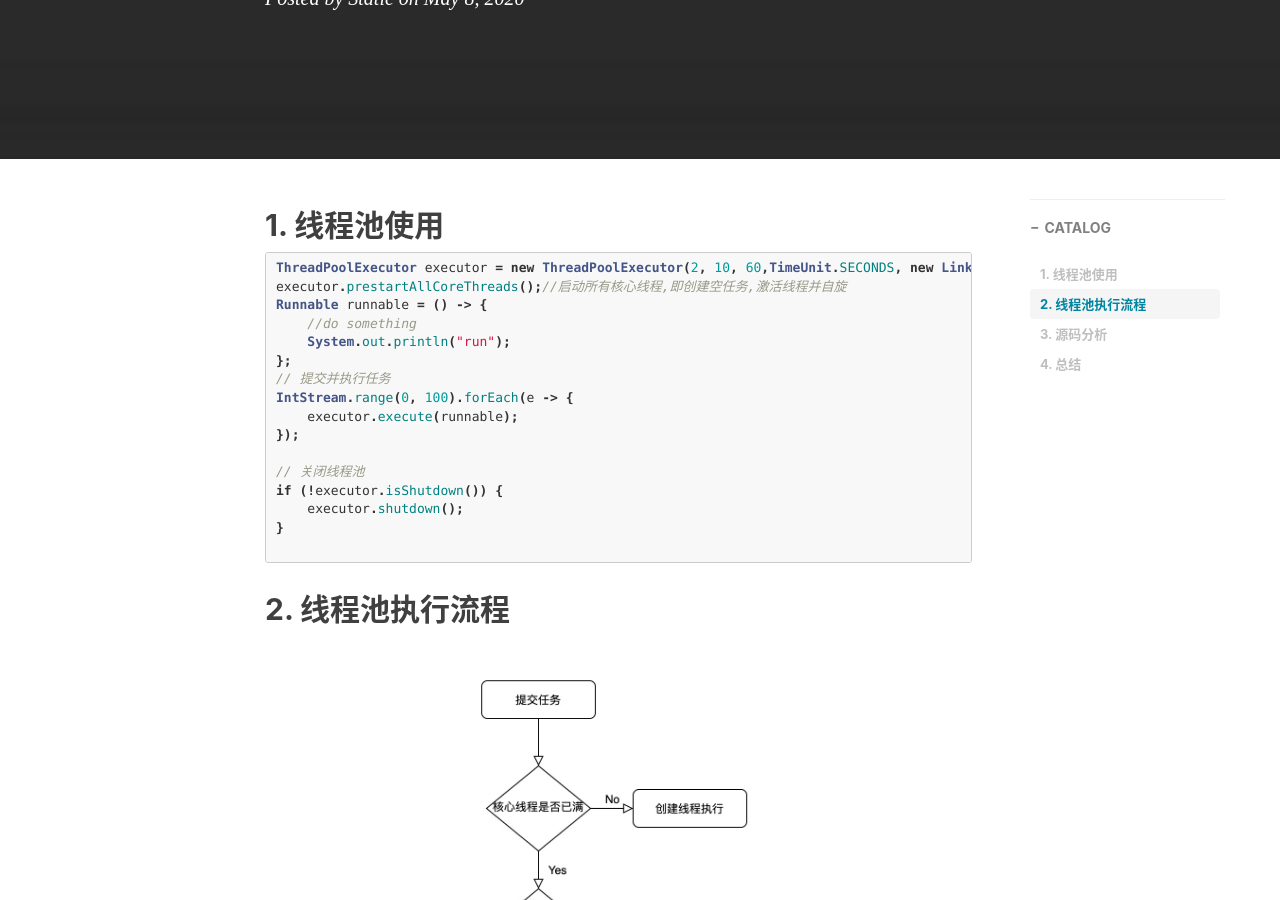
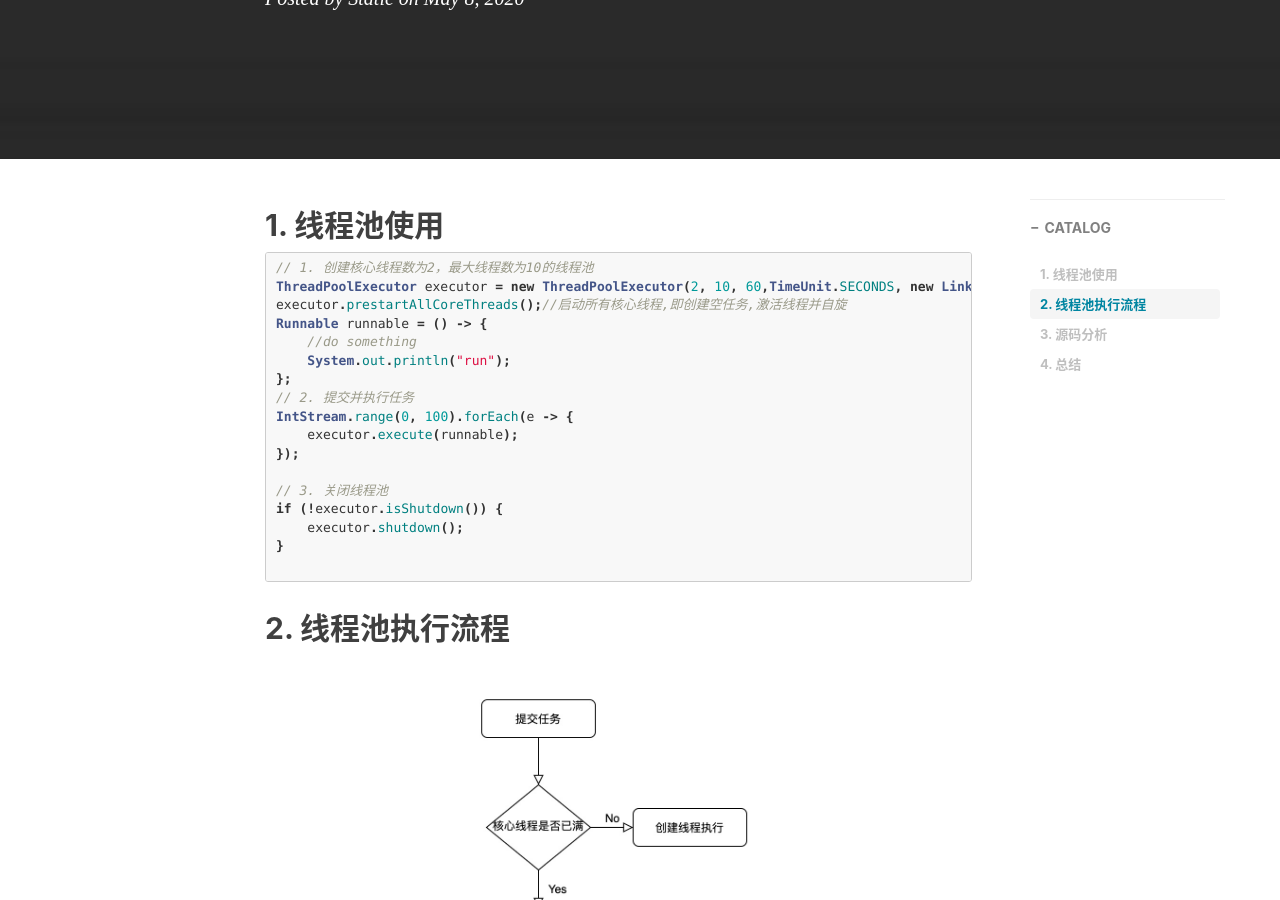
Before and after one commit to whvixd/qilixiang.github.io, a Jekyll site: the page built from _posts/2020-05-08-thread-pool-code.md, in a window 1280 px wide and 900 px high, scrolled down 358 px. Built offline with Jekyll 4.4.1, drawn with Linux system fonts in a browser that asks for light colours; nearby versions of some CDN libraries; comment, search, counter and statistics services are not loaded.

Commit message:
添加步骤

````diff
--- a/_posts/2020-05-08-thread-pool-code.md
+++ b/_posts/2020-05-08-thread-pool-code.md
@@ -14,18 +14,19 @@ tags:
 ## 1. 线程池使用
 
 ```java
+// 1. 创建核心线程数为2，最大线程数为10的线程池
 ThreadPoolExecutor executor = new ThreadPoolExecutor(2, 10, 60,TimeUnit.SECONDS, new LinkedBlockingDeque<>(50), new ThreadPoolExecutor.CallerRunsPolicy());
 executor.prestartAllCoreThreads();//启动所有核心线程,即创建空任务,激活线程并自旋
 Runnable runnable = () -> {
     //do something
     System.out.println("run");
 };
-// 提交并执行任务
+// 2. 提交并执行任务
 IntStream.range(0, 100).forEach(e -> {
     executor.execute(runnable);
 });
 
-// 关闭线程池
+// 3. 关闭线程池
 if (!executor.isShutdown()) {
     executor.shutdown();
 }
````
